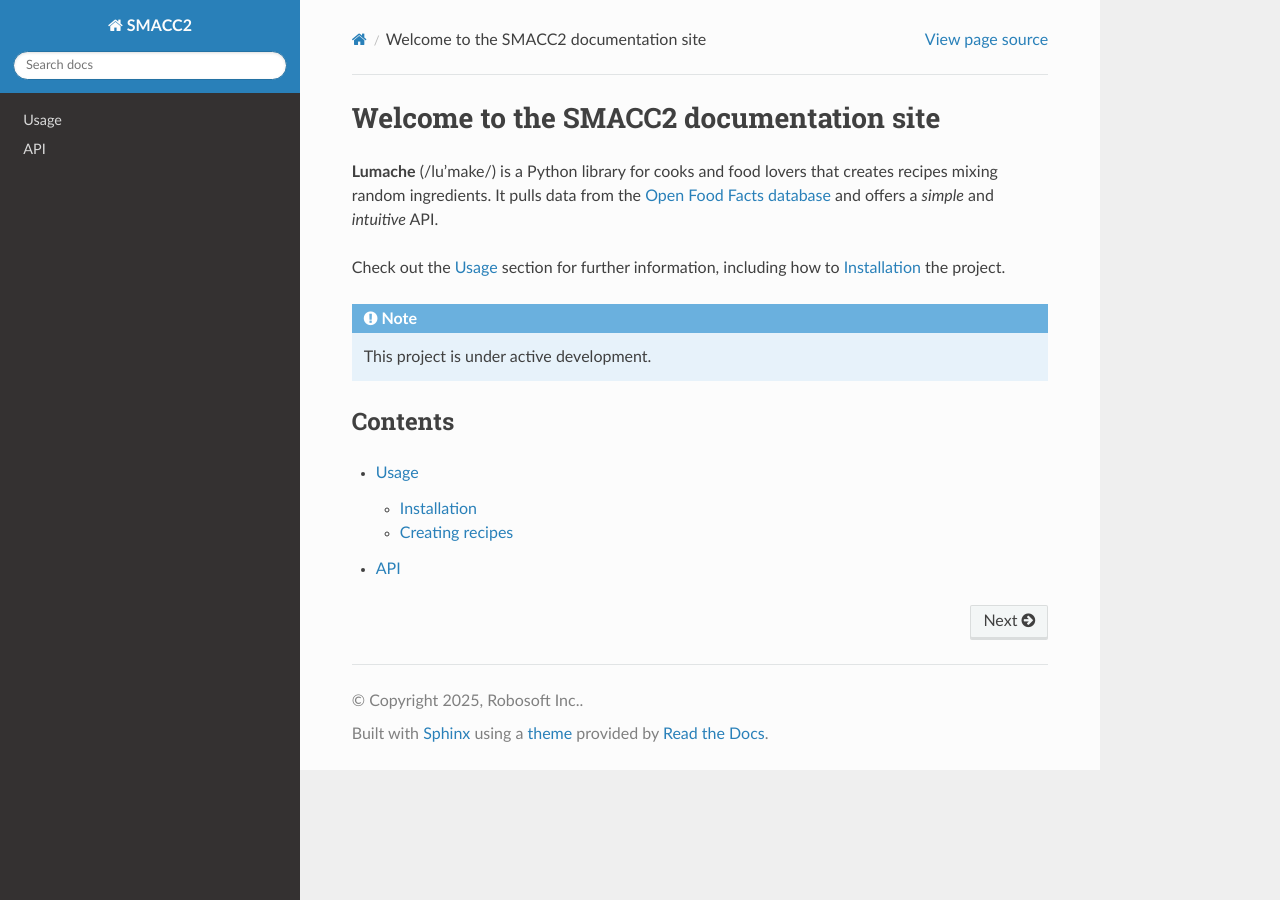
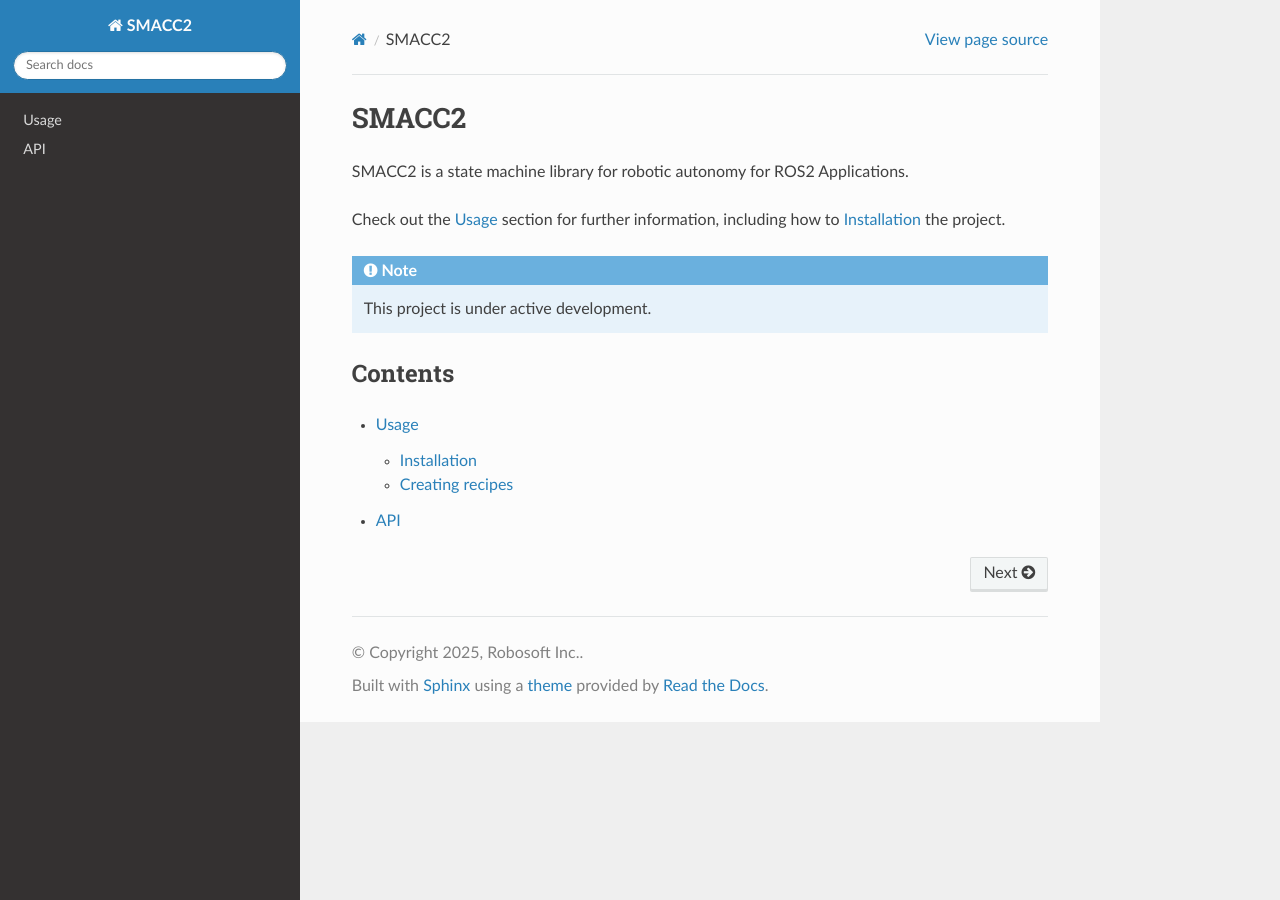
Before and after one commit to robosoft-ai/smacc2_docs, a Sphinx documentation site: the page built from docs/source/index.rst, in a window 1280 px wide. Built offline with Sphinx 7.4.7 and the Read the Docs theme 3.1.0, drawn with Linux system fonts in a browser that asks for light colours.

Commit message:
Update index.rst

```diff
--- a/docs/source/index.rst
+++ b/docs/source/index.rst
@@ -1,10 +1,7 @@
-Welcome to the SMACC2 documentation site
+SMACC2
 ===================================
 
-**Lumache** (/lu'make/) is a Python library for cooks and food lovers
-that creates recipes mixing random ingredients.
-It pulls data from the `Open Food Facts database <https://world.openfoodfacts.org/>`_
-and offers a *simple* and *intuitive* API.
+SMACC2 is a state machine library for robotic autonomy for ROS2 Applications.
 
 Check out the :doc:`usage` section for further information, including
 how to :ref:`installation` the project.
```
